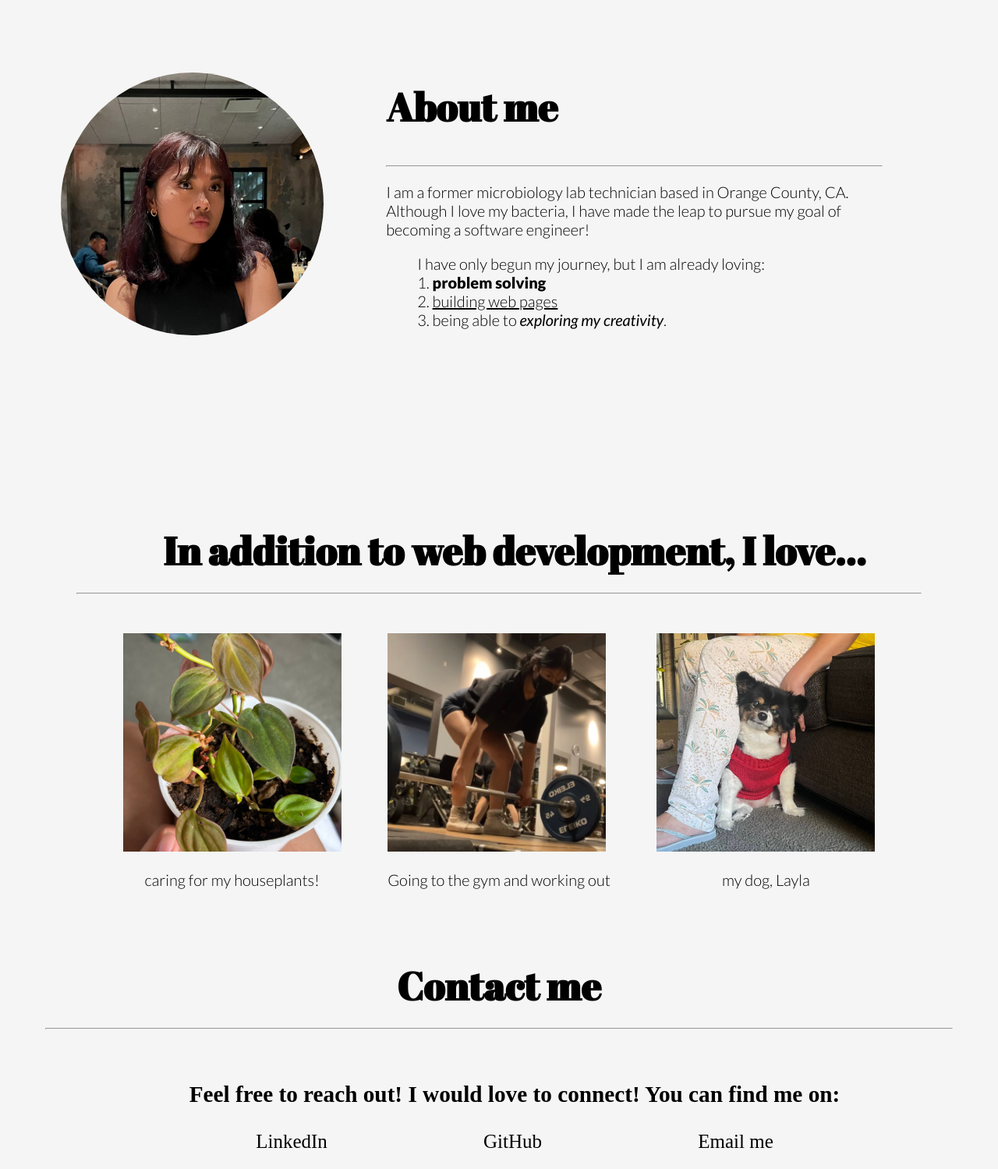
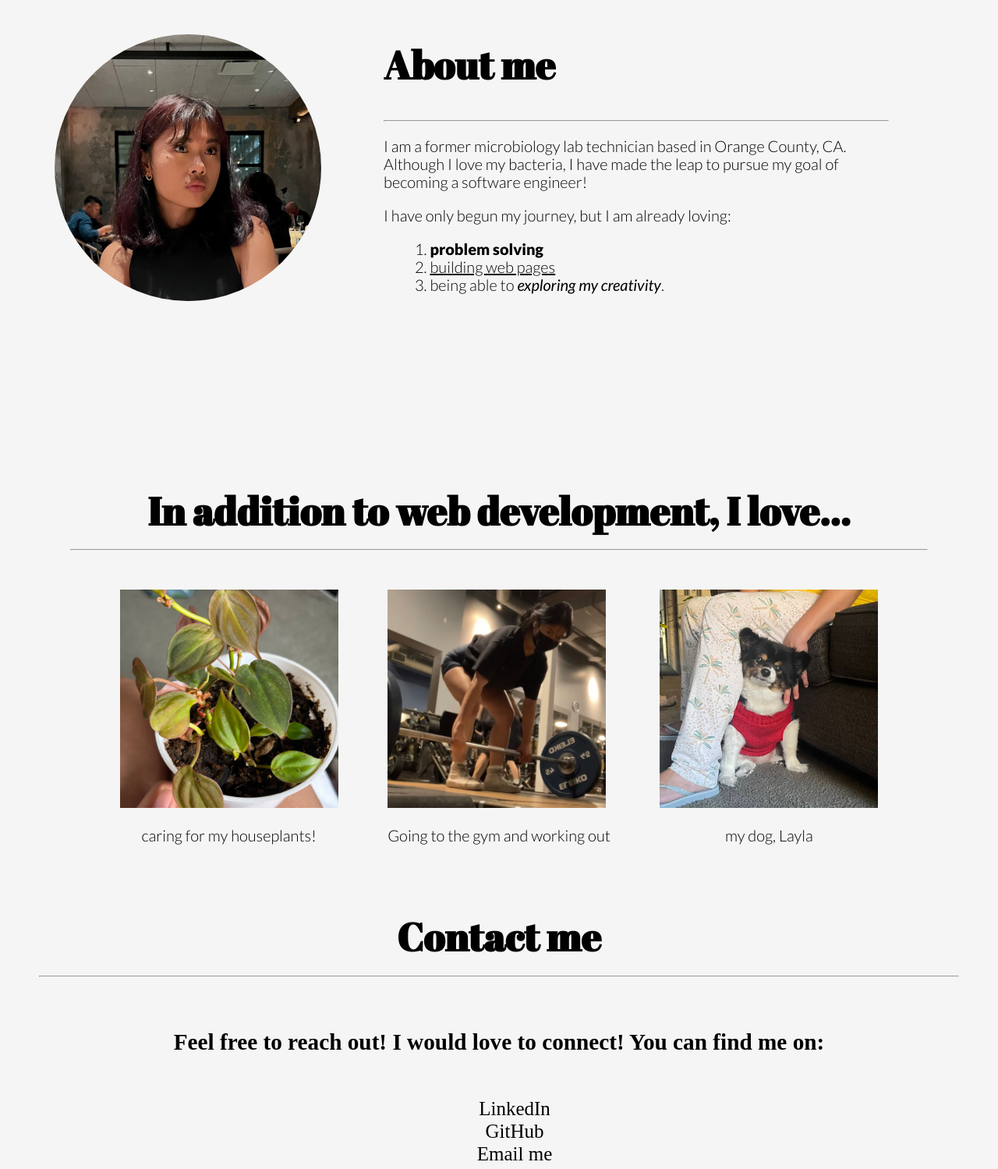
Before and after one commit to amvillap/portfolio, a plain HTML site: page index.html in a window 1280 px wide. Shown: the part 521-2020 px from the top of the page at 78% size. Drawn offline with nearby package versions, Linux system fonts and the light colour scheme.

Commit message:
applied all necessary HTML syntax errors

```diff
--- a/index.html
+++ b/index.html
@@ -1,13 +1,10 @@
 <!DOCTYPE html>
-    <html>
+    <html lang="en">
         <head>
             <meta charset="utf-8">
             <meta name="viewport" content="width-device-width">
             <title>My Portfolio</title>
-            <link
-                href="https://cdnjs.cloudflare.com/ajax/libs/normalize/8.0.1/normalize.min.css"
-                rel-="stylesheet"
-                type="text/css" />
+            <link href="https://cdnjs.cloudflare.com/ajax/libs/normalize/8.0.1/normalize.min.css" rel="stylesheet" type="text/css"/>
             <link href="style.css" rel="stylesheet" type="text/css" />
             <link rel="preconnect" href="https://fonts.googleapis.com">
             <link rel="preconnect" href="https://fonts.gstatic.com" crossorigin>
@@ -46,18 +43,19 @@
                                     Although I love my bacteria, I have made the leap to pursue my goal of
                                     becoming a software engineer!
                                 </p>
-                                <p><ol>I have only begun my journey, but I am already loving:
+                                <p>I have only begun my journey, but I am already loving:</p>
+                                <ol>
                                     <li><b>problem solving</b></li>
                                     <li><u>building web pages</u></li>
                                     <li>being able to <em>exploring my creativity</em>. </li>
-                                </ol></p>
+                                </ol>
                             </div>
                         </div>
                     </section>
                     <section id="interestsection">
                         <div class="interests-container">
                         <header>
-                                <ol><h2>In addition to web development, I love...</h2>
+                                <h2>In addition to web development, I love...</h2>
                         </header>
                         <hr>
                             <div class="interests">
@@ -70,9 +68,10 @@
                                     <p>Going to the gym and working out</p>
                                 </div>
                                 <div class="layla">
-                                    <img class= "babylayla"src="imgs/layla.jpg" alt="Layla being petted">
+                                    <img class= "babylayla" src="imgs/layla.jpg" alt="Layla being petted">
                                     <p>my dog, Layla</p>
                                 </div>
+                            </div>
                         </div>
                     </section>
                     <section id="contactmesection">
@@ -84,13 +83,14 @@
                             </header>
                     <hr>
                             <div class="contact-info">
-                                <ul><h3>Feel free to reach out! I would love to connect! You can find me on:</h3>
+                                <h3>Feel free to reach out! I would love to connect! You can find me on:</h3>
                                 <div class="links">
-                                    <li><a href="https://www.linkedin.com/in/angelikavillapando/">LinkedIn</a></li>
-                                    <li><a href="https://github.com/amvillap">GitHub</a></li>
-                                    <li><a href="mailto:jekter98@gmail.com">Email me</a></li>
+                                    <ul>
+                                        <li><a href="https://www.linkedin.com/in/angelikavillapando/">LinkedIn</a></li>
+                                        <li><a href="https://github.com/amvillap">GitHub</a></li>
+                                        <li><a href="mailto:jekter98@gmail.com">Email me</a></li>
+                                    </ul>
                                 </div>
-                                </ul>
                             </div>
                         </div>
                     </section>
--- a/style.css
+++ b/style.css
@@ -4,6 +4,7 @@ body {
 }
 article {
     padding: 50px;
+
 }
 
 h1, h2, h4 {
@@ -156,7 +157,6 @@ footer {
     text-align: center;
     font-size: 15px !important;
     margin: 100px 0px 0px 0px;
-    margin-bottom: 0px;
     padding: 10px;
     background-color: lightgrey;
     color:white;
```
